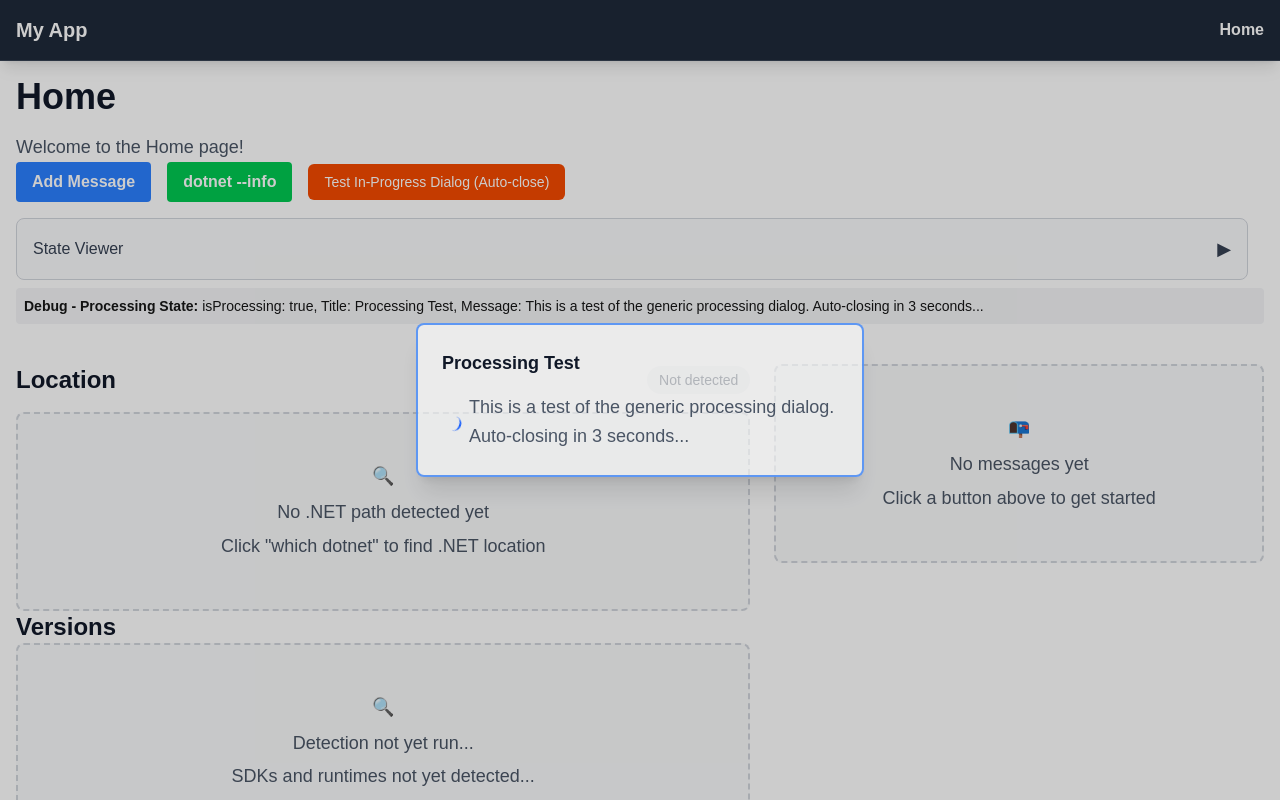
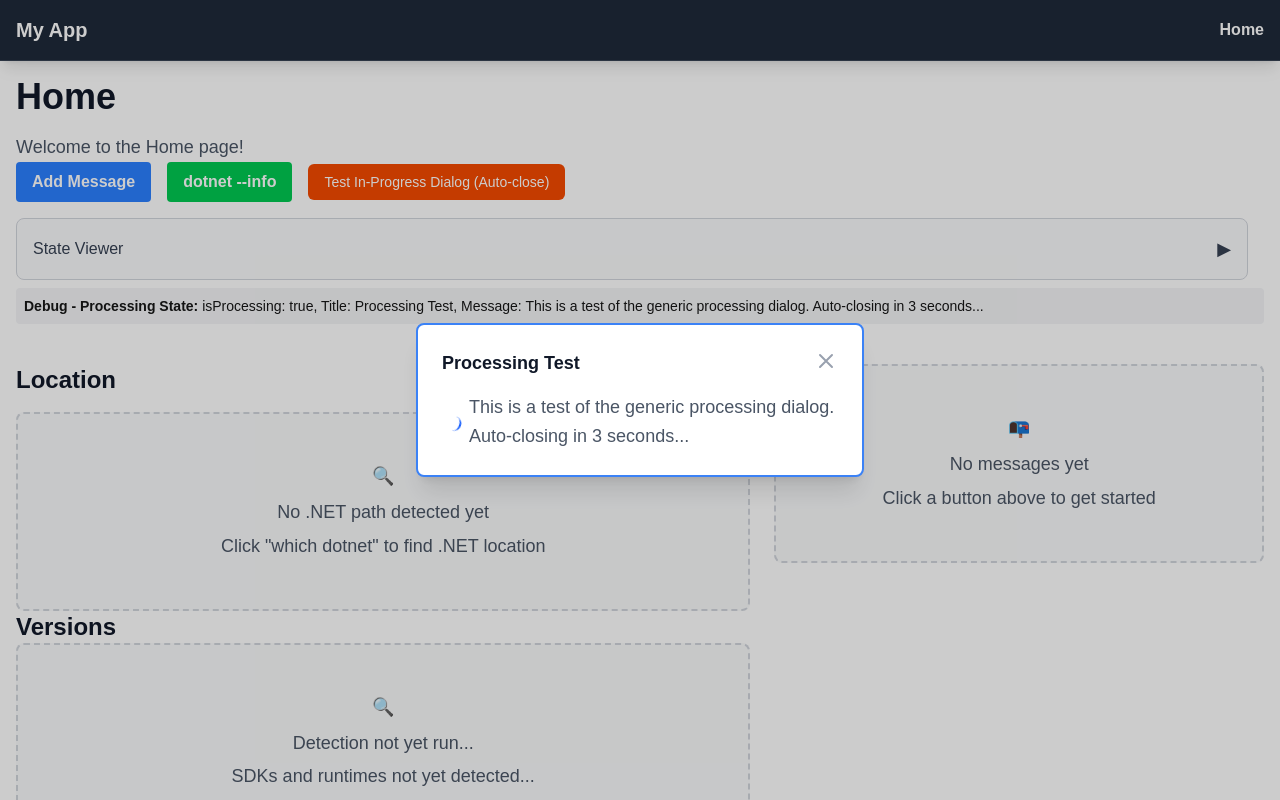
Before and after one commit to merklegroot/hudsse, a Next.js app: page /home in a window 1280 px wide. Both pictures are taken after a click on the button "Test In-Progress Dialog (Auto-close)". Shown: the top 800 px of the page. Built offline with nearby package versions, Linux system fonts and the light colour scheme.

Commit message:
make it possible to manually close the in-progress dialog

```diff
--- a/app/api/sse/dotnet/uninstall/route.ts
+++ b/app/api/sse/dotnet/uninstall/route.ts
@@ -1,6 +1,7 @@
 import { NextRequest } from 'next/server';
 import { flexibleSseHandlerProps, sseFactory } from '@/workflows/sseFactory';
 import { spawnAndGetDataWorkflow } from '@/workflows/spawnAndGetDataWorkflow';
+import * as fs from 'fs';
 
 // Execute dotnet uninstall command
 async function executeDotnetUninstall(props: flexibleSseHandlerProps, appName: string, version: string): Promise<boolean> {
@@ -29,7 +30,7 @@ async function executeManualSdkRemoval(props: flexibleSseHandlerProps, version:
         });
 
         if (!result.wasSuccessful) {
-            props.sendMessage({ type: 'result', contents: '❌ Failed to get dotnet info for SDK removal' });
+            props.sendMessage({ type: 'result', contents: `❌ Failed to get dotnet info for SDK removal. Exit code: ${result.exitCode}, stderr: "${result.stderr}"` });
             return false;
         }
 
@@ -63,7 +64,6 @@ async function executeManualSdkRemoval(props: flexibleSseHandlerProps, version:
         props.sendMessage({ type: 'stdout', contents: `Looking for SDK at: ${sdkPath}` });
 
         // Check if the SDK directory exists and remove it
-        const fs = require('fs');
         if (!fs.existsSync(sdkPath)) {
             props.sendMessage({ type: 'result', contents: `❌ SDK version ${version} not found at expected path: ${sdkPath}` });
             return false;
@@ -81,13 +81,20 @@ async function executeManualSdkRemoval(props: flexibleSseHandlerProps, version:
             }
         });
 
-        if (rmResult.wasSuccessful) {
-            props.sendMessage({ type: 'result', contents: `✅ Successfully removed SDK directory: ${sdkPath}` });
-            return true;
+        // Log the rm command result for debugging
+        props.sendMessage({ type: 'stdout', contents: `RM command exit code: ${rmResult.exitCode}, stdout: "${rmResult.stdout}", stderr: "${rmResult.stderr}"` });
+
+        // Verify that the directory was actually removed
+        const stillExists = fs.existsSync(sdkPath);
+
+        if (stillExists) {
+            props.sendMessage({ type: 'result', contents: `❌ SDK directory still exists after removal attempt: ${sdkPath}` });
+            return false;
         }
 
-        props.sendMessage({ type: 'result', contents: `❌ Failed to remove SDK directory: ${sdkPath}` });
-        return false;
+        // Directory was successfully removed
+        props.sendMessage({ type: 'result', contents: `✅ Successfully removed SDK directory: ${sdkPath}` });
+        return true;
     } catch (error) {
         props.sendMessage({ type: 'result', contents: `❌ Error during SDK removal: ${error instanceof Error ? error.message : 'Unknown error'}` });
         return false;
--- a/components/InProgressDialog.tsx
+++ b/components/InProgressDialog.tsx
@@ -6,6 +6,7 @@ export default function InProgressDialog() {
   const isProcessing = useMessageStore((state) => state.processingState.isProcessing);
   const title = useMessageStore((state) => state.processingState.title);
   const message = useMessageStore((state) => state.processingState.message);
+  const completeProcessing = useMessageStore((state) => state.completeProcessing);
 
   if (!isProcessing) return null;
 
@@ -17,15 +18,24 @@ export default function InProgressDialog() {
       <div
         className="rounded-lg shadow-xl max-w-md w-full mx-4"
         style={{
-          backgroundColor: 'rgba(255, 255, 255, 0.6)',
-          border: '2px solid rgba(59, 130, 246, 0.8)'
+          backgroundColor: 'rgb(255, 255, 255)',
+          border: '2px solid rgb(59, 130, 246)'
         }}
       >
         <div className="p-6" style={{ backgroundColor: 'transparent' }}>
-          <div className="mb-4">
+          <div className="mb-4 flex justify-between items-start">
             <h3 className="text-lg font-semibold text-gray-900">
               {title}
             </h3>
+            <button
+              onClick={completeProcessing}
+              className="text-gray-400 hover:text-gray-600 transition-colors duration-200"
+              aria-label="Close dialog"
+            >
+              <svg className="w-6 h-6" fill="none" stroke="currentColor" viewBox="0 0 24 24">
+                <path strokeLinecap="round" strokeLinejoin="round" strokeWidth={2} d="M6 18L18 6M6 6l12 12" />
+              </svg>
+            </button>
           </div>
           <div className="flex items-center">
             <div className="animate-spin rounded-full h-6 w-6 border-b-2 border-blue-600 mr-3"></div>
```
